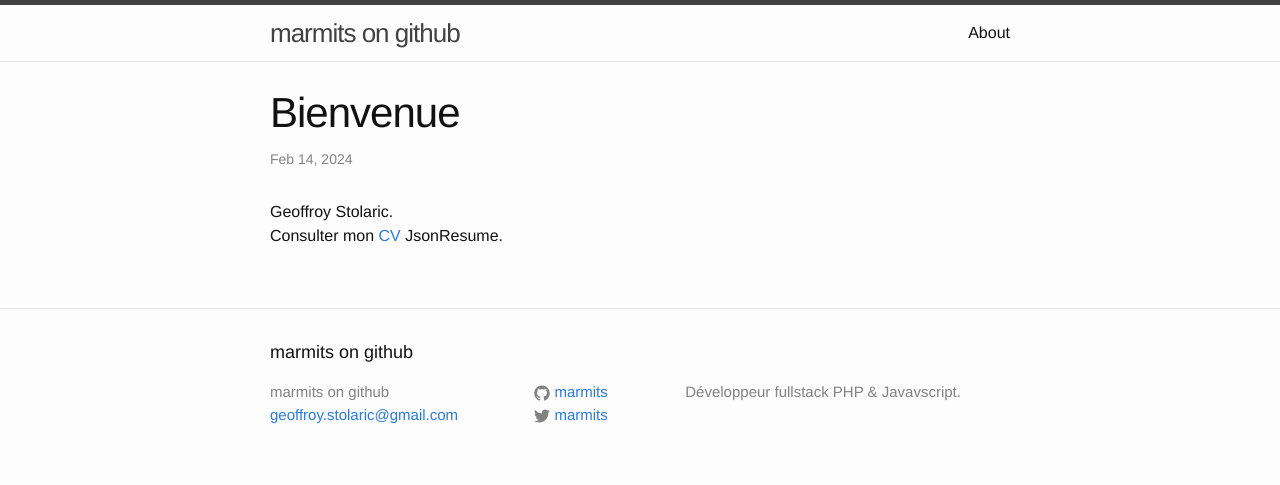
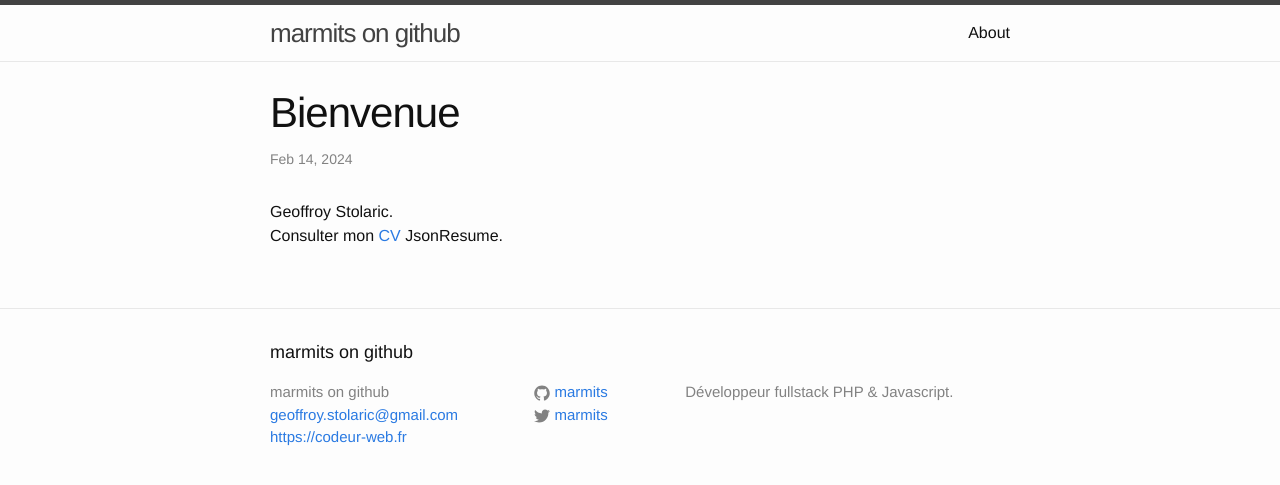
Before and after one commit to marmits/marmits.github.io, a Jekyll site: the page built from _posts/2024-02-14-read-cv-link.markdown, in a window 1280 px wide. Shown: the top 485 px of the page. Built offline with Jekyll 4.4.1, drawn with Linux system fonts in a browser that asks for light colours.

Commit message:
test contenu

```diff
--- a/_config.yml
+++ b/_config.yml
@@ -2,12 +2,12 @@
 title: marmits on github
 email: geoffroy.stolaric@gmail.com
 description: > # this means to ignore newlines until "baseurl:"
-  Développeur fullstack PHP & Javavscript.
+  Développeur fullstack PHP & Javascript.
 baseurl: "/" # the subpath of your site, e.g. /blog/
-url: "http://marmits.github.io" # the base hostname & protocol for your site
+url: "https://marmits.github.io" # the base hostname & protocol for your site
 twitter_username: marmits
 github_username:  marmits
-
+codeurweb_url: "https://codeur-web.fr"
 # Build settings
 markdown: kramdown
 permalink: /:year/:title:output_ext
--- a/_includes/footer.html
+++ b/_includes/footer.html
@@ -9,6 +9,9 @@
         <ul class="contact-list">
           <li>{{ site.title }}</li>
           <li><a href="mailto:{{ site.email }}">{{ site.email }}</a></li>
+          {% if site.codeurweb_url %}
+          <li><a href="{{ site.codeurweb_url }}">{{ site.codeurweb_url }}</a></li>
+          {% endif %}
         </ul>
       </div>
 
```
